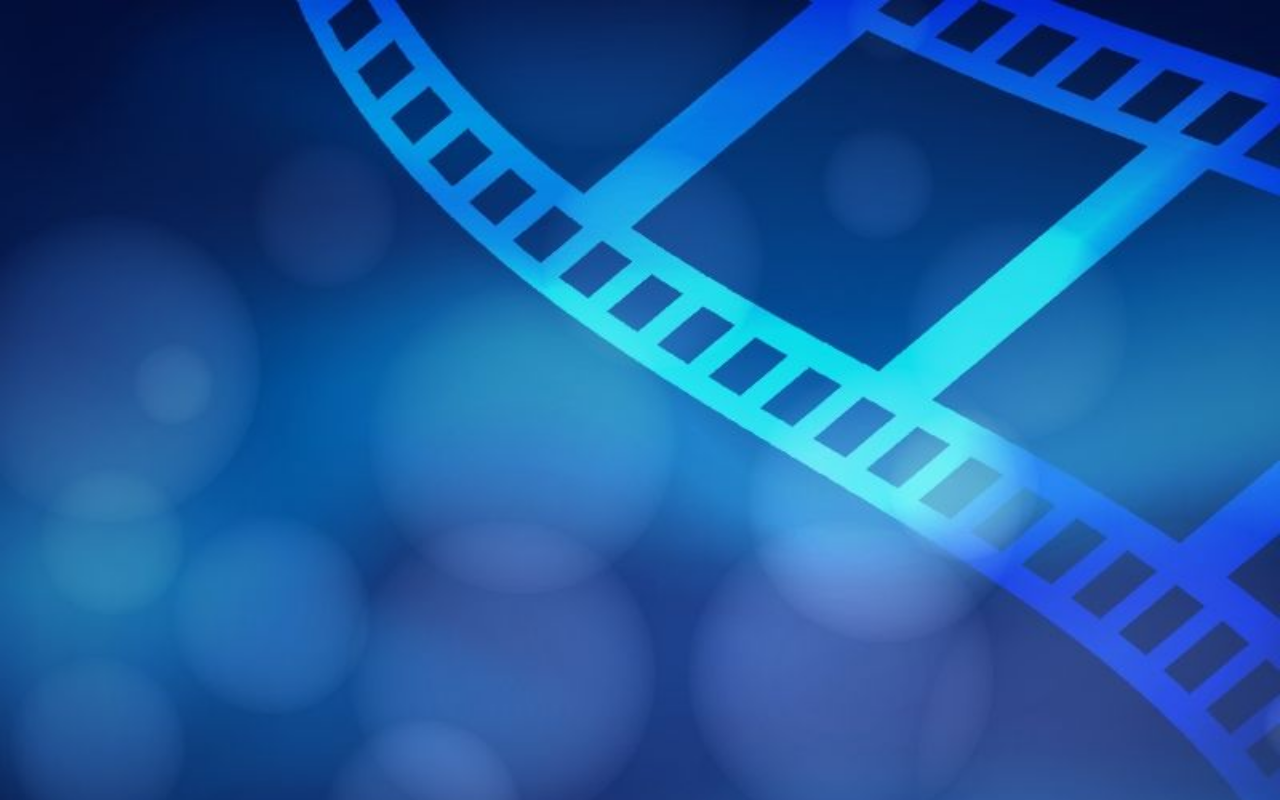
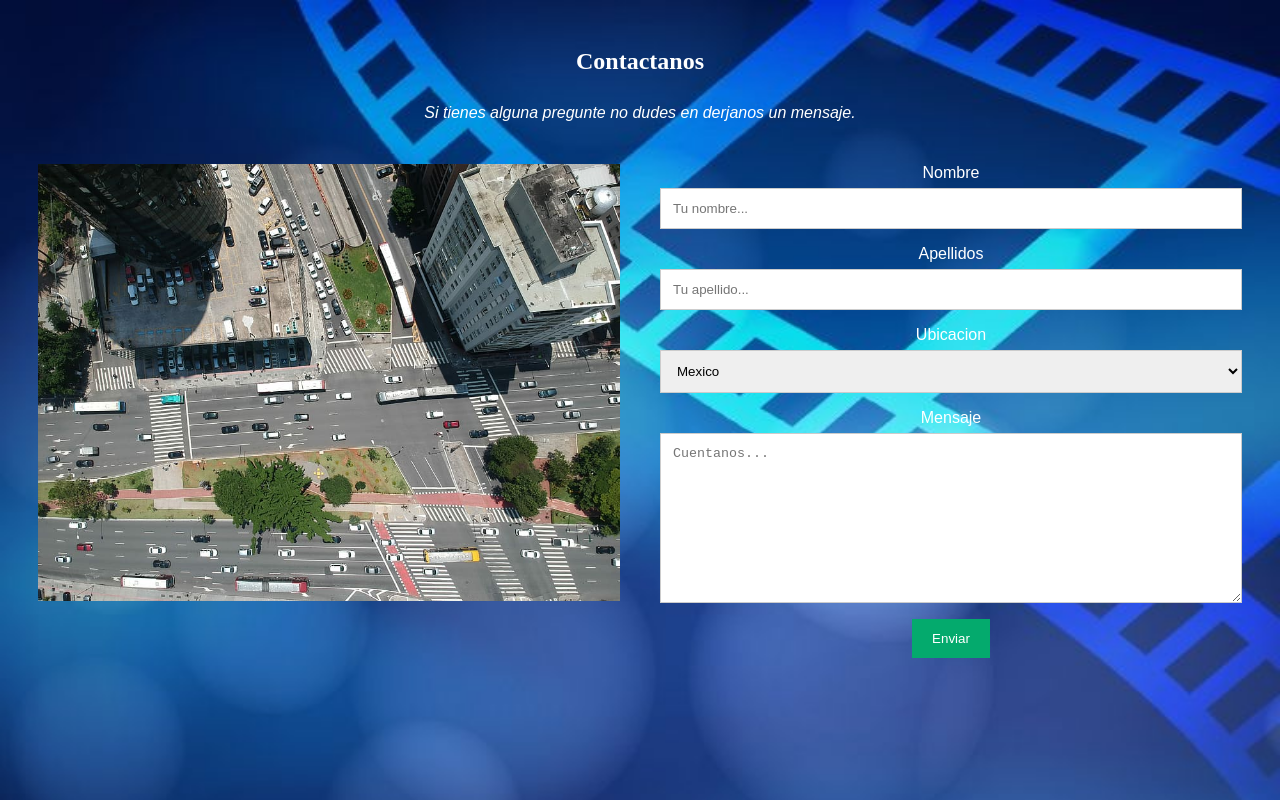
Before and after one commit to MarinaOrtiz328/PrimerSItioWeb, a plain HTML site: page WWW/contacto.html in a window 1280 px wide. Drawn offline with Linux system fonts and the light colour scheme.

Commit message:
editando pagina de contacto

```diff
--- a/WWW/contacto.html
+++ b/WWW/contacto.html
@@ -5,5 +5,40 @@
     <title></title>
   </head>
   <body>
+
+    <div class="container">
+      <div style="text-align:center">
+        <h2 class="titulos">Contactanos</h2>
+        <p class="encasa" style="font-style: oblique;">
+          Si tienes alguna pregunte no dudes en derjanos un mensaje.
+        </p>
+      </div>
+      <div class="row">
+        <div class="column">
+          <img src="./imagenes/ubicacion.jpg" style="width:100%">
+        </div>
+        <div class="column">
+          <form action="/action_page.php">
+            <label class="encasa" for="fname">Nombre</label>
+            <input type="text" id="fname" name="firstname" placeholder="Tu nombre...">
+            <label class="encasa" for="lname">Apellidos</label>
+            <input type="text" id="lname" name="lastname" placeholder="Tu apellido...">
+            <label class="encasa" for="country">Ubicacion</label>
+            <select id="country" name="country">
+              <option value="australia">Mexico</option>
+              <option value="canada">USA</option>
+              <option value="usa">Canada</option>
+            </select>
+            <label class="encasa" for="subject">Mensaje</label>
+            <textarea id="subject" name="subject" placeholder="Cuentanos..." style="height:170px"></textarea>
+            <input type="submit" value="Enviar">
+          </form>
+        </div>
+      </div>
+    </div>
+
+    </div>
+
+
   </body>
 </html>
--- a/WWW/css/master.css
+++ b/WWW/css/master.css
@@ -10,6 +10,14 @@ body {
   font-family: Georgia-serif;
   font-style: italic;
   margin-bottom: 0px;
+}
+
+.titulos{
+  color: white;
+  height: 50px;
+  font-family: Georgia-serif;
+  margin-bottom: 0px;
+  padding: 10px 0px 10px 0px;
 }
 
 #imgquedateencasa{
@@ -35,3 +43,41 @@ body {
 .link{
   color:white;
 }
+
+* {
+  box-sizing: border-box;
+}
+
+input[type=text], select, textarea {
+  width: 100%;
+  padding: 12px;
+  border: 1px solid #ccc;
+  margin-top: 6px;
+  margin-bottom: 16px;
+  resize: vertical;
+}
+
+input[type=submit] {
+  background-color: #04AA6D;
+  color: white;
+  padding: 12px 20px;
+  border: none;
+  cursor: pointer;
+}
+
+input[type=submit]:hover {
+  background-color: #45a049;
+}
+
+.container {
+  border-radius: 5px;
+  padding: 10px;
+}
+
+
+.column {
+  float: left;
+  width: 50%;
+  margin-top: 6px;
+  padding: 20px;
+}
```
Also changed, not shown: WWW/imagenes/ubicacion.jpg (added).
